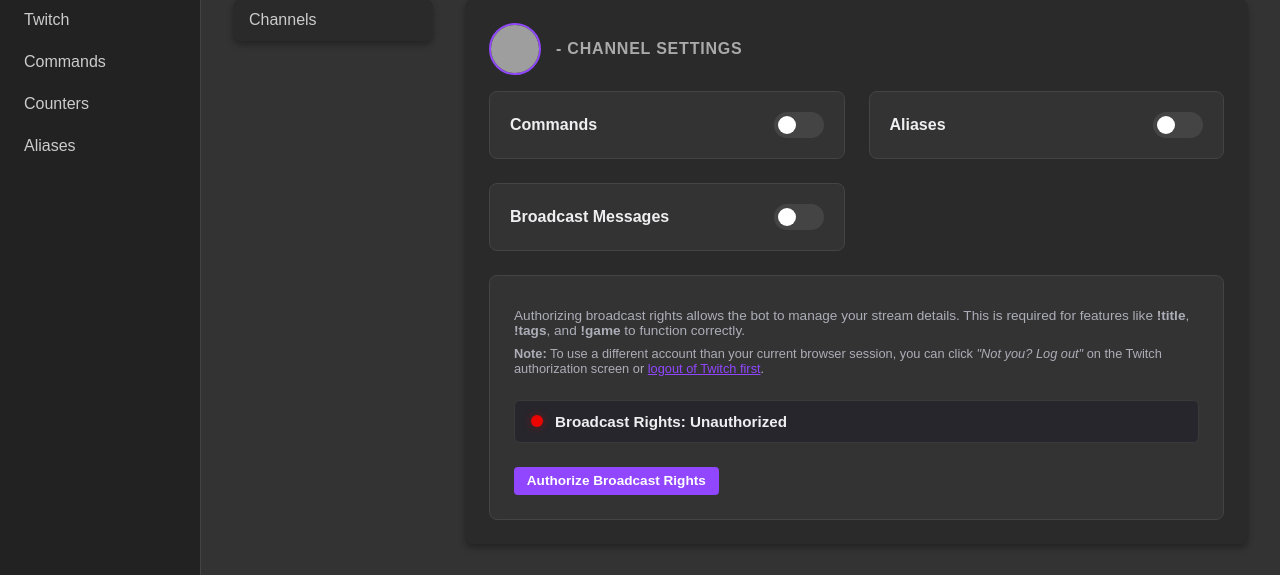
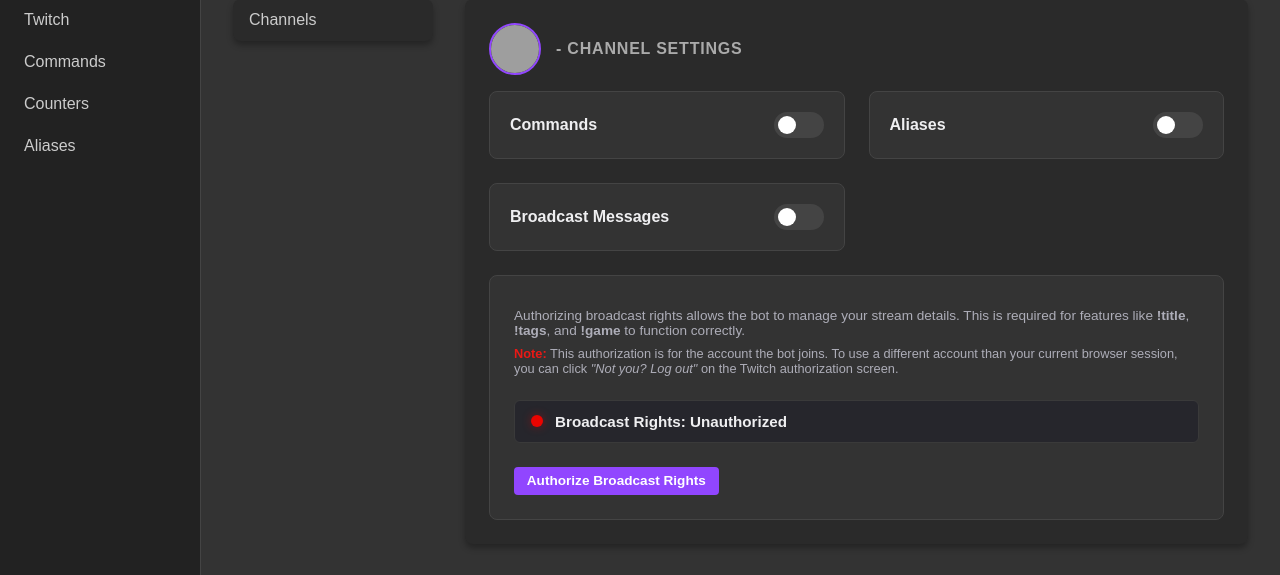
Before and after one commit to PurpurTentakel97/Purpur-Bot, a Python web app: template src/bot/frontend/templates/dashboard_twitch_channel.html in a window 1280 px wide. Shown: the part 168-743 px from the top of the page. Run offline with Jinja, Linux system fonts and the light colour scheme; the template is opened without the code that fills it, so the values that code supplies are empty; grey boxes are pictures that could not be loaded.

Commit message:
fix: update explanation for Twitch authorization

```diff
--- a/src/bot/frontend/templates/dashboard_twitch_channel.html
+++ b/src/bot/frontend/templates/dashboard_twitch_channel.html
@@ -250,6 +250,11 @@
         font-size: 0.95rem;
     }
 
+    .auth-note-label {
+        color: #e91916;
+        font-weight: 700;
+    }
+
     .auth-help-text {
         color: #adadb8;
         font-size: 0.85rem;
@@ -320,9 +325,9 @@
                 This is required for features like <strong>!title</strong>, <strong>!tags</strong>, and <strong>!game</strong> to function correctly.
             </p>
             <p class="auth-help-text" style="font-size: 0.8rem; margin-top: -1rem;">
-                <strong>Note:</strong> To use a different account than your current browser session,
-                you can click <em>"Not you? Log out"</em> on the Twitch authorization screen or
-                <a href="https://www.twitch.tv/logout" target="_blank" style="color: #9146ff; text-decoration: underline;">logout of Twitch first</a>.
+                <span class="auth-note-label">Note:</span> This authorization is for the account the bot joins.
+                To use a different account than your current browser session,
+                you can click <em>"Not you? Log out"</em> on the Twitch authorization screen.
             </p>
             <div class="auth-status">
                 <div class="status-indicator {% if is_broadcast_authorized %}status-available{% else %}status-unavailable{% endif %}"></div>
```
